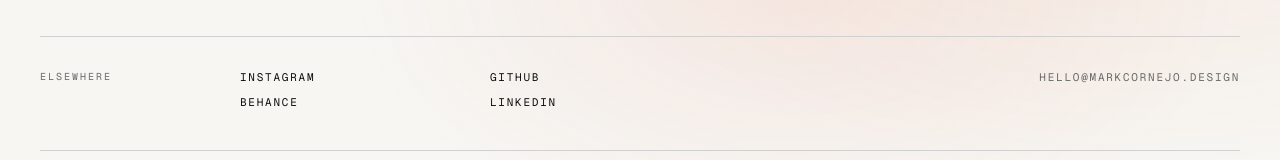
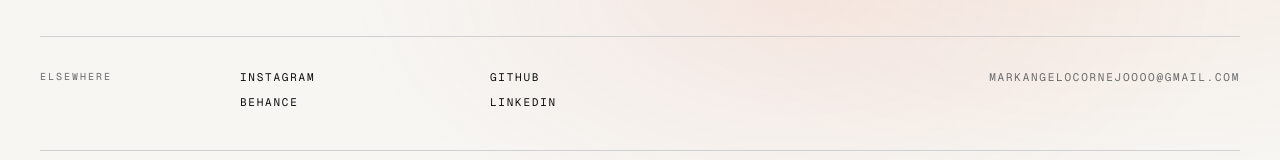
Before and after one commit to iSlowxz/creativeportfolio, a Next.js app: page /about in a window 1280 px wide. Shown: the part 922-1082 px from the top of the page. Built offline with nearby package versions, Linux system fonts and the light colour scheme.

Commit message:
Update email contact information in About and Contact pages to new address for consistency.

```diff
--- a/src/app/about/page.tsx
+++ b/src/app/about/page.tsx
@@ -173,12 +173,12 @@ export default function AboutPage() {
             </div>
             <div className="col-span-12 font-mono text-[11px] uppercase tracking-[0.16em] text-[var(--ash)] md:col-span-5 md:text-right">
               <a
-                href="mailto:hello@markcornejo.design"
+                href="mailto:markangelocornejoooo@gmail.com"
                 data-cursor="link"
                 data-no-scramble="true"
                 className="link-primary"
               >
-                hello@markcornejo.design
+                markangelocornejoooo@gmail.com
               </a>
             </div>
             </section>
--- a/src/app/contact/page.tsx
+++ b/src/app/contact/page.tsx
@@ -24,12 +24,12 @@ export default function ContactPage() {
                 24 to 48 hours.
               </p>
               <a
-                href="mailto:hello@markcornejo.design"
+                href="mailto:markangelocornejoooo@gmail.com"
                 data-cursor="send"
                 data-no-scramble="true"
                 className="btn-accent-soft mt-7 inline-flex items-center justify-center border hairline px-5 py-3 font-mono text-[11px] uppercase tracking-[0.18em] transition-colors hover:bg-[var(--foreground)] hover:text-[var(--background)]"
               >
-                hello@markcornejo.design
+                markangelocornejoooo@gmail.com
               </a>
             </div>
           </ScrollReveal>
```
